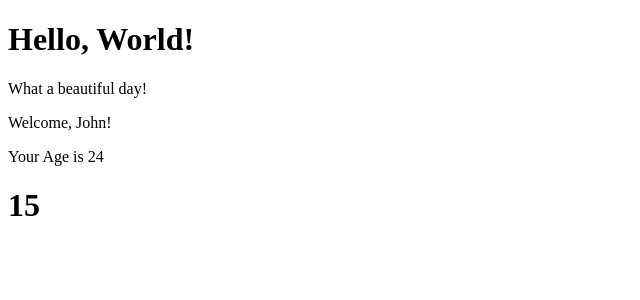
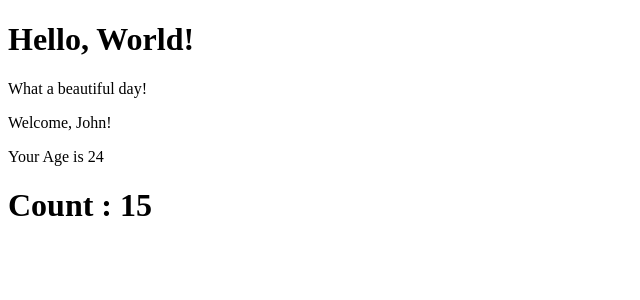
Before and after one commit to Ivanfras98/react-exercises, a React (Create React App) app: page / in a window 1280 px wide. Shown: the top 300 px of the page, without its empty margins (0-640 px from the left). Built offline with nearby package versions, Linux system fonts and the light colour scheme.

Commit message:
es-state-04-done

```diff
--- a/src/Counter.js
+++ b/src/Counter.js
@@ -1,4 +1,5 @@
 import React from "react";
+import { CounterDisplay } from "./CounterDisplay";
 
 export class Counter extends React.Component{
    constructor(props){
@@ -9,6 +10,6 @@ export class Counter extends React.Component{
     setInterval(()=> this.setState((state)=> ({count : state.count + this.props.incrementValue})) , this.props.incrementInterval)
    }
    render(){
-    return <h1> {this.state.count} </h1>
+    return  <CounterDisplay displayedCounter = {this.state.count}/>
    }
 }
--- /dev/null
+++ b/src/CounterDisplay.js
@@ -0,0 +1,7 @@
+import React from "react";
+
+export class CounterDisplay extends React.Component{
+    render(){
+        return <h1> Count : {this.props.displayedCounter} </h1>
+    }
+}
```
